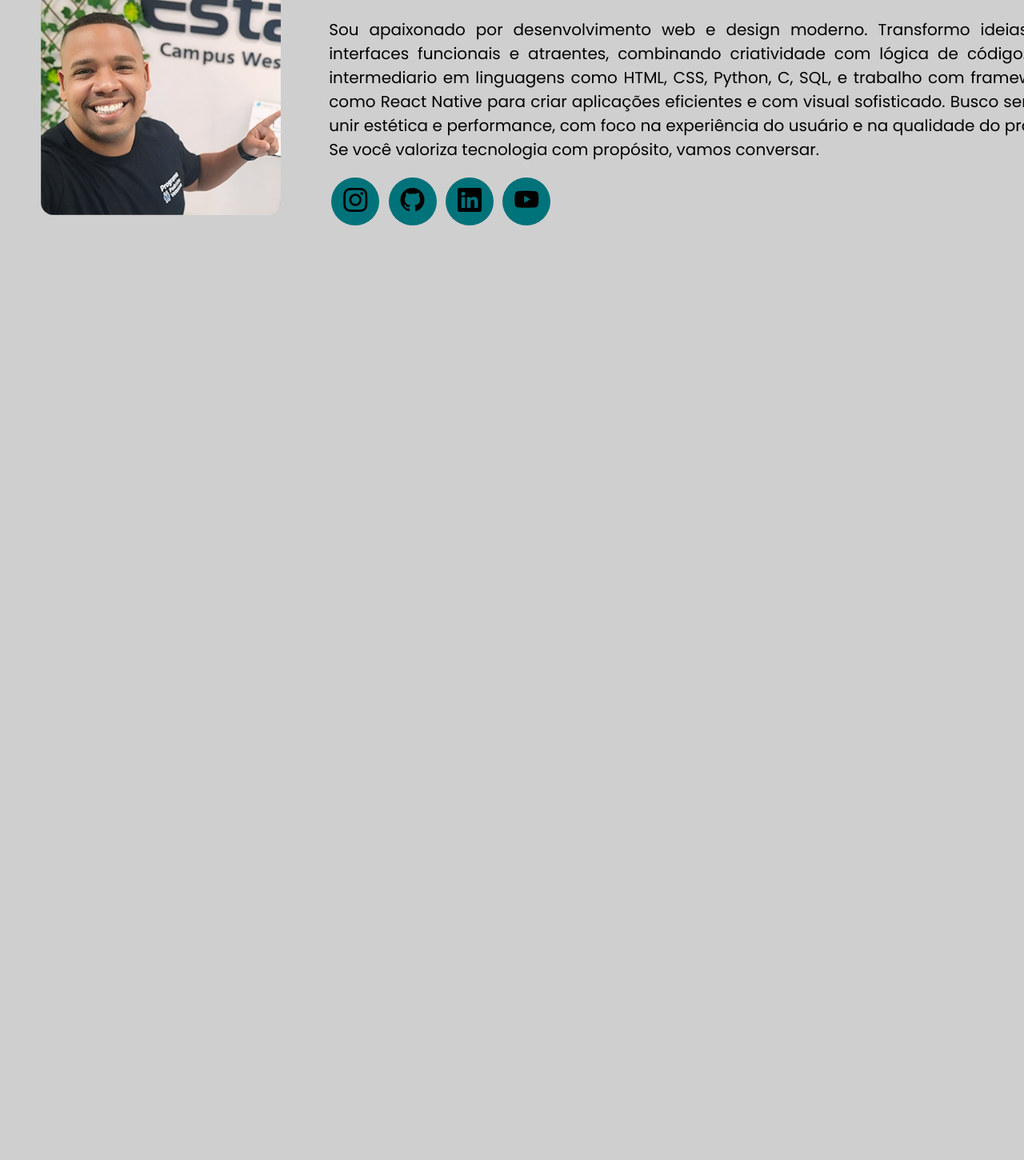
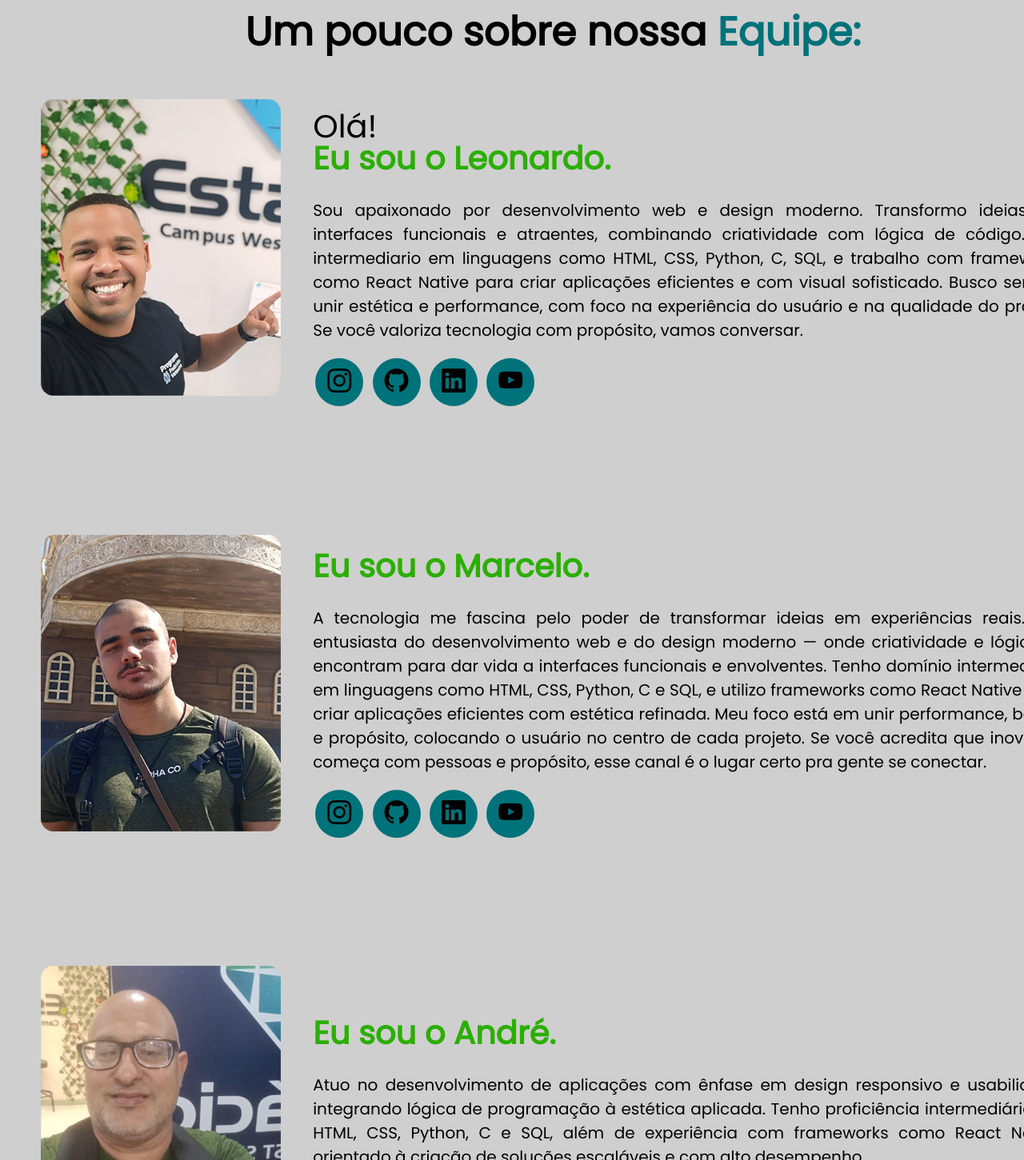
Before and after one commit to Leonardo-F-Santana/Portifolio_ALM, a plain HTML site: page index.html in a window 1280 px wide. Shown: the part 1349-2800 px from the top of the page at 80% size. Before the commit the page ends 1681 px from the top, so only its background shows below. Drawn offline with nearby package versions, Linux system fonts and the light colour scheme.

Commit message:
Estilizacao do perfil e do titulo

```diff
--- a/css/style.css
+++ b/css/style.css
@@ -33,11 +33,14 @@ body{
 }
 h2.titulo{
     color: #000000;
-    font-size: 38px;
+    font-size: 50px;
     text-align: center;
+    margin: 40px 0;
+    font-weight: 600;
 }
 h2.titulo span{
     color: #00727a;
+    font-weight: 600;
 }
 /*Estilo do Cabeçlho*/
 header{
@@ -140,11 +143,11 @@ section.especialidades .flex{
     margin: 15px 0;
 }
 section.sobre{
-    padding: 50px 4%;
+    padding: 80px 4%;
 }
 section.sobre .flex{
     align-items: center;
-    gap: 60px;
+    gap: 40px;
 }
 .sobre .txt-sobre{
     color: #000000;
--- a/index.html
+++ b/index.html
@@ -106,7 +106,56 @@ Busco sempre unir estética e performance, com foco na experiência do usuário
                     </div>
                 </div>
             </div>
-    </main>
+            </section>
+        <section class="sobre">
+            <div class="interface">
+
+                   <div class="flex">
+                    <div class="img-sobre">
+                       <img src="image/Marcelo.png" alt="">
+                    </div>
+                    <div class="txt-sobre">
+                        <h2><span> Eu sou o Marcelo.</span></h2>
+                        <p>A tecnologia me fascina pelo poder de transformar ideias em experiências reais. Sou entusiasta do desenvolvimento web e do design moderno — onde criatividade e lógica se encontram para dar vida a interfaces funcionais e envolventes. Tenho domínio intermediário em linguagens como HTML, CSS, Python, C e SQL, e utilizo frameworks como React Native para criar aplicações eficientes com estética refinada.
+Meu foco está em unir performance, beleza e propósito, colocando o usuário no centro de cada projeto. Se você acredita que inovação começa com pessoas e propósito, esse canal é o lugar certo pra gente se conectar.
+
+</p>
+                             <div class="btn-social">
+                                <a href="https://www.instagram.com/" target="_blank"><button><i class="bi bi-instagram"></i></button></a>
+                                <a href="https://github.com/" target="_blank"><button><i class="bi bi-github"></i></button></a>
+                                <a href="https://www.linkedin.com/" target="_blank"><button><i class="bi bi-linkedin"></i></button></a>
+                                <a href="https://www.youtube.com/" target="_blank"><button><i class="bi bi-youtube"></i></button></a>
+                             </div>
+                        </h2>
+                    </div>
+                </div>
+            </div>
+            </section>
+        <section class="sobre">
+            <div class="interface">
+
+                   <div class="flex">
+                    <div class="img-sobre">
+                       <img src="image/Andre.png" alt="">
+                    </div>
+                    <div class="txt-sobre">
+                        <h2><span> Eu sou o André.</span></h2>
+                        <p>Atuo no desenvolvimento de aplicações com ênfase em design responsivo e usabilidade, integrando lógica de programação à estética aplicada. Tenho proficiência intermediária em HTML, CSS, Python, C e SQL, além de experiência com frameworks como React Native, orientado à criação de soluções escaláveis e com alto desempenho.
+
+
+</p>
+                             <div class="btn-social">
+                                <a href="https://www.instagram.com/" target="_blank"><button><i class="bi bi-instagram"></i></button></a>
+                                <a href="https://github.com/" target="_blank"><button><i class="bi bi-github"></i></button></a>
+                                <a href="https://www.linkedin.com/" target="_blank"><button><i class="bi bi-linkedin"></i></button></a>
+                                <a href="https://www.youtube.com/" target="_blank"><button><i class="bi bi-youtube"></i></button></a>
+                             </div>
+                        </h2>
+                    </div>
+                </div>
+            </div>
+            </section>
+        </header>
 
 </body>
 </html>
```
